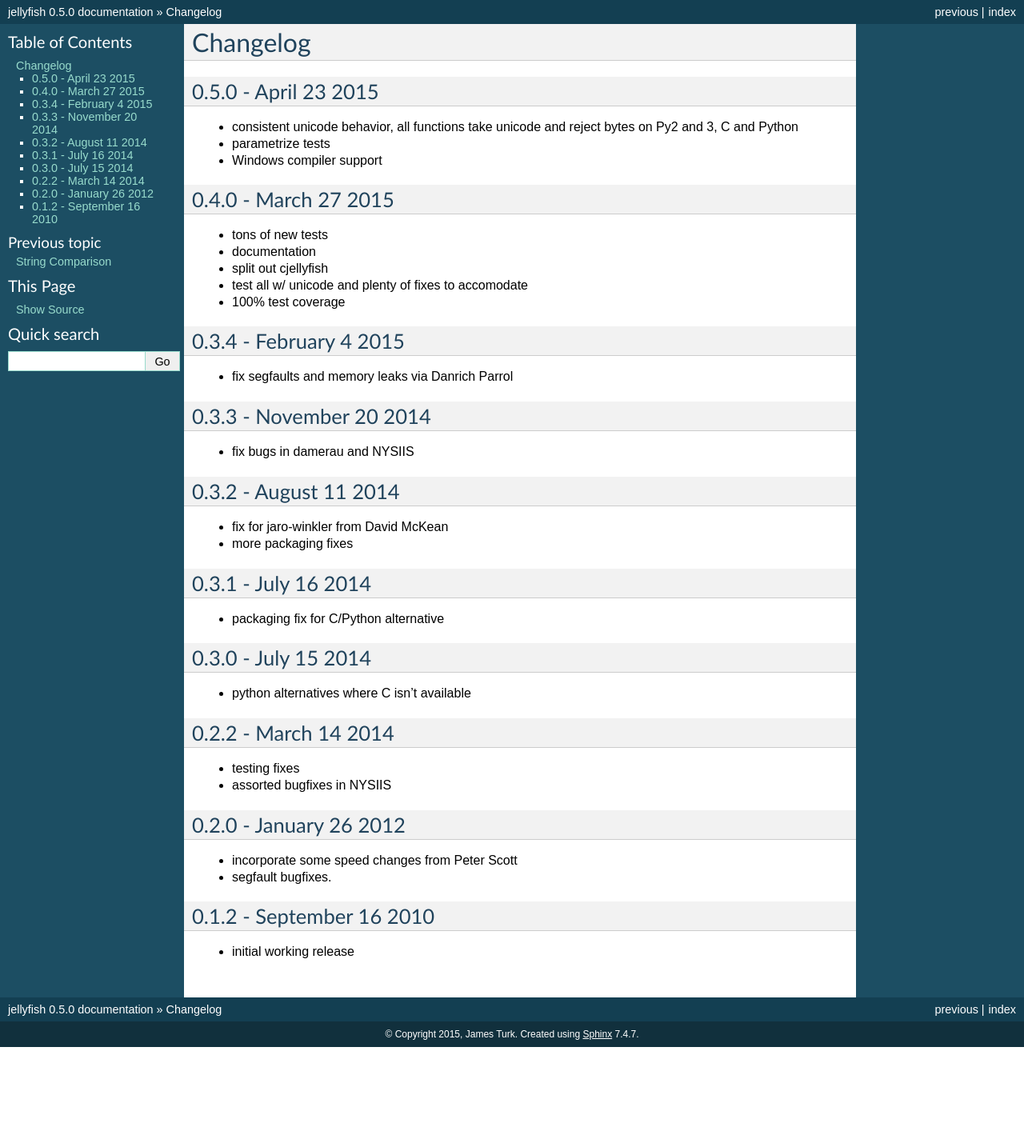
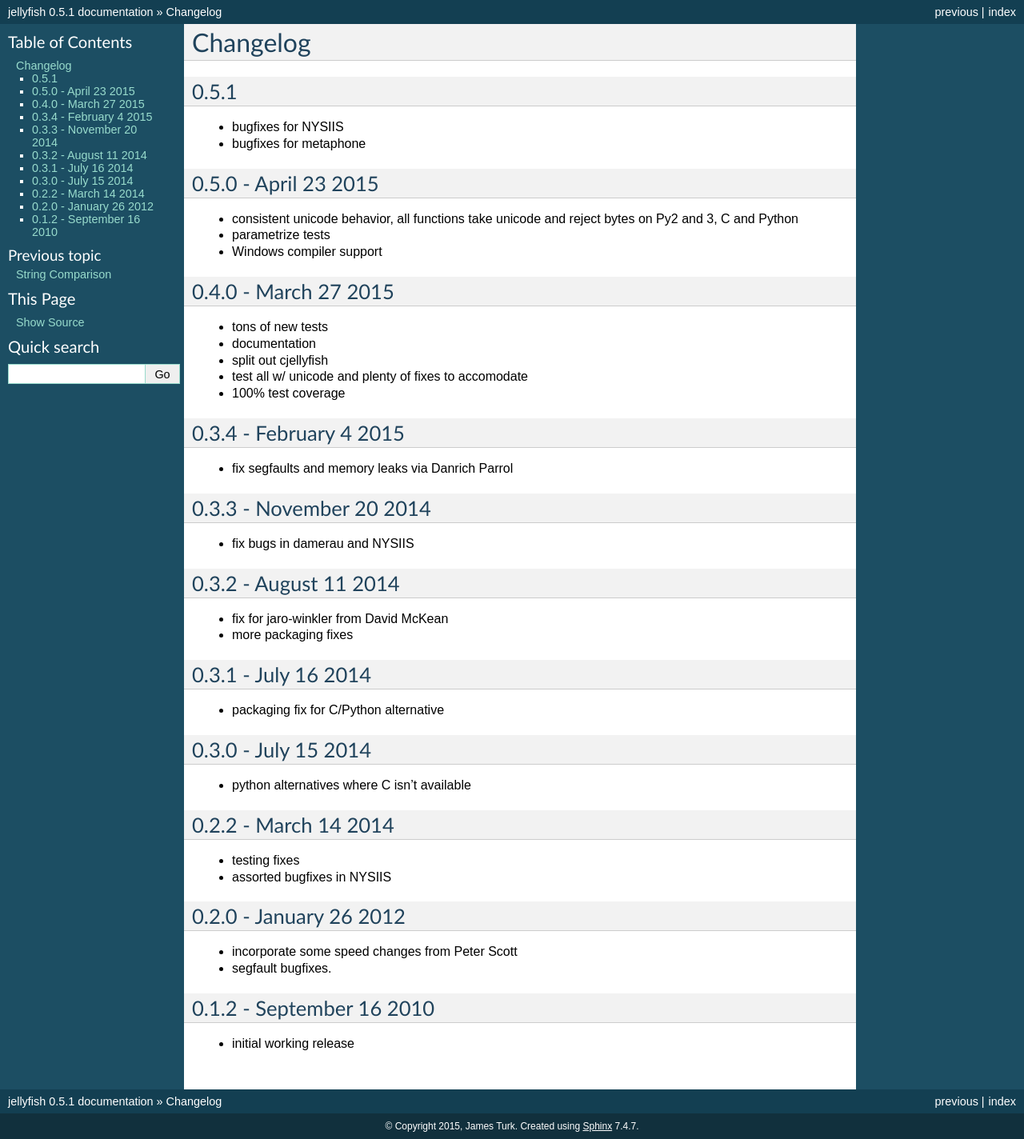
Before and after one commit to jamesturk/jellyfish, a Sphinx documentation site: the page built from docs/changelog.rst, in a window 1280 px wide. Shown: the whole page at 80% size. Built offline with Sphinx 7.4.7, drawn with Linux system fonts in a browser that asks for light colours; before the commit the page ends 1309 px from its top, so only the background shows below that.

Commit message:
bump to 0.5.1

```diff
--- a/docs/changelog.rst
+++ b/docs/changelog.rst
@@ -1,5 +1,11 @@
 Changelog
 =========
+
+0.5.1
+---------------------
+
+* bugfixes for NYSIIS
+* bugfixes for metaphone
 
 0.5.0 - April 23 2015
 ---------------------
--- a/docs/conf.py
+++ b/docs/conf.py
@@ -54,7 +54,7 @@ copyright = '2015, James Turk'
 # The short X.Y version.
 version = '0.5'
 # The full version, including alpha/beta/rc tags.
-release = '0.5.0'
+release = '0.5.1'
 
 # The language for content autogenerated by Sphinx. Refer to documentation
 # for a list of supported languages.
--- a/setup.py
+++ b/setup.py
@@ -95,7 +95,7 @@ def run_setup(build_c):
         long_description = readme.read()
 
     setup(name="jellyfish",
-          version="0.5.0",
+          version="0.5.1",
           platforms=["any"],
           description=("a library for doing approximate and "
                        "phonetic matching of strings."),
```
